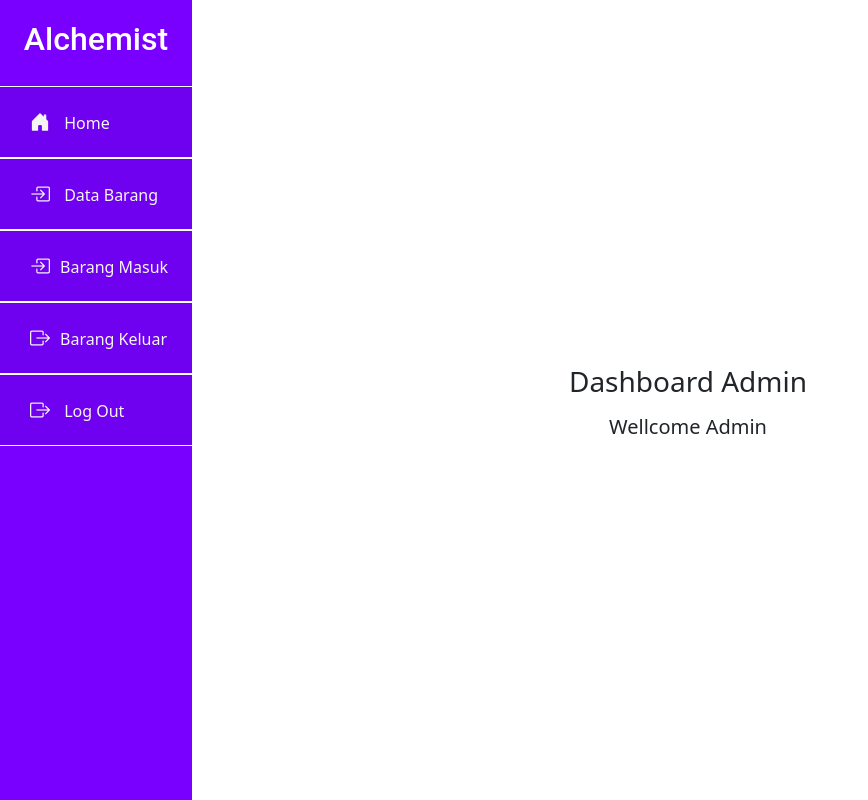
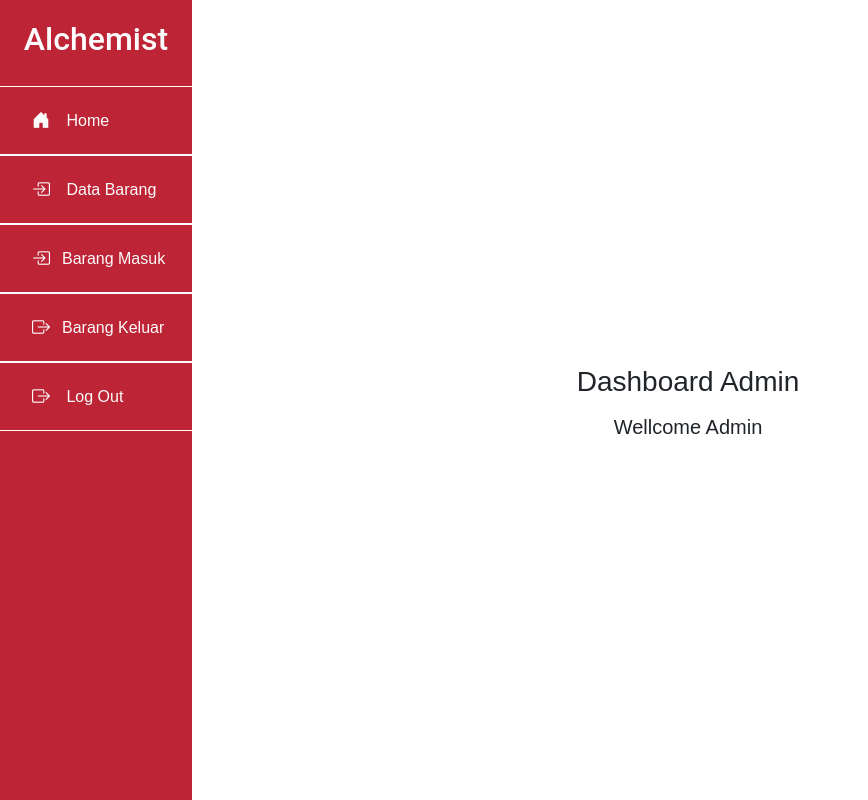
Before and after one commit to Rachmannh/The-Ardianto-Baut, a PHP site: page /ido-baut-main/assets/function/index.php in a window 1280 px wide. Shown: the whole page, without its empty margins (0-868 px from the left). Run offline with PHP 8.4, Linux system fonts and the light colour scheme; a user stored in the database is signed in; some libraries are stand-ins or nearby versions.

Commit message:
Update style.css

```diff
--- a/assets/function/style.css
+++ b/assets/function/style.css
@@ -1,15 +1,26 @@
 @import url("https://cdn.jsdelivr.net/npm/bootstrap-icons@1.7.2/font/bootstrap-icons.css");
+
+
+:root {
+    --navbar-font: 'Hind Madurai', sans-serif;
+    --heading-font: 'Hind Madurai', sans-serif;
+    --sub-heading-font: 'Martel Sans', sans-serif;
+  }
+
+
+
 body{
     overflow-x: hidden;
+    font-family: var(--sub-heading-font);
 }
 .nav-side{
     width: 15%;
     height: 100vh;
-    background-color: #7900FF;
+    background-color: #BD2436;
     position: fixed;
 }
 .nav-side .title{
-    color: white;
+    color: #FCFCFC;
     padding: 20px;
     text-decoration: none;
     text-align: center;
@@ -26,24 +37,24 @@ body{
 }
 .nav-list a{
     text-decoration: none;
-    background-color: #7001f0;
-    color: whitesmoke;
+    background-color: #BD2436;
+    color: #FCFCFC;
     padding: 20px;
     margin: 0px;
-    border-top: 1px solid white;
-    border-bottom: 1px solid white;
+    border-top: 1px solid #FCFCFC;
+    border-bottom: 1px solid #FCFCFC;
     display: block;
 }
 
 .nav-list a:hover{
-    background-color: #6906da;
-    color: white;
+    background-color: #EF233C;
+    color: #FCFCFC;
 
 }
 
 .nav-list .icon{
-    font-size: 20px;
-    padding: 10px;
+    font-size: 18px;
+    padding: 12px;
 }
 
 .form ul li{
```
Also changed, not shown: other parts of assets/function/style.css (+35 -0 lines).
